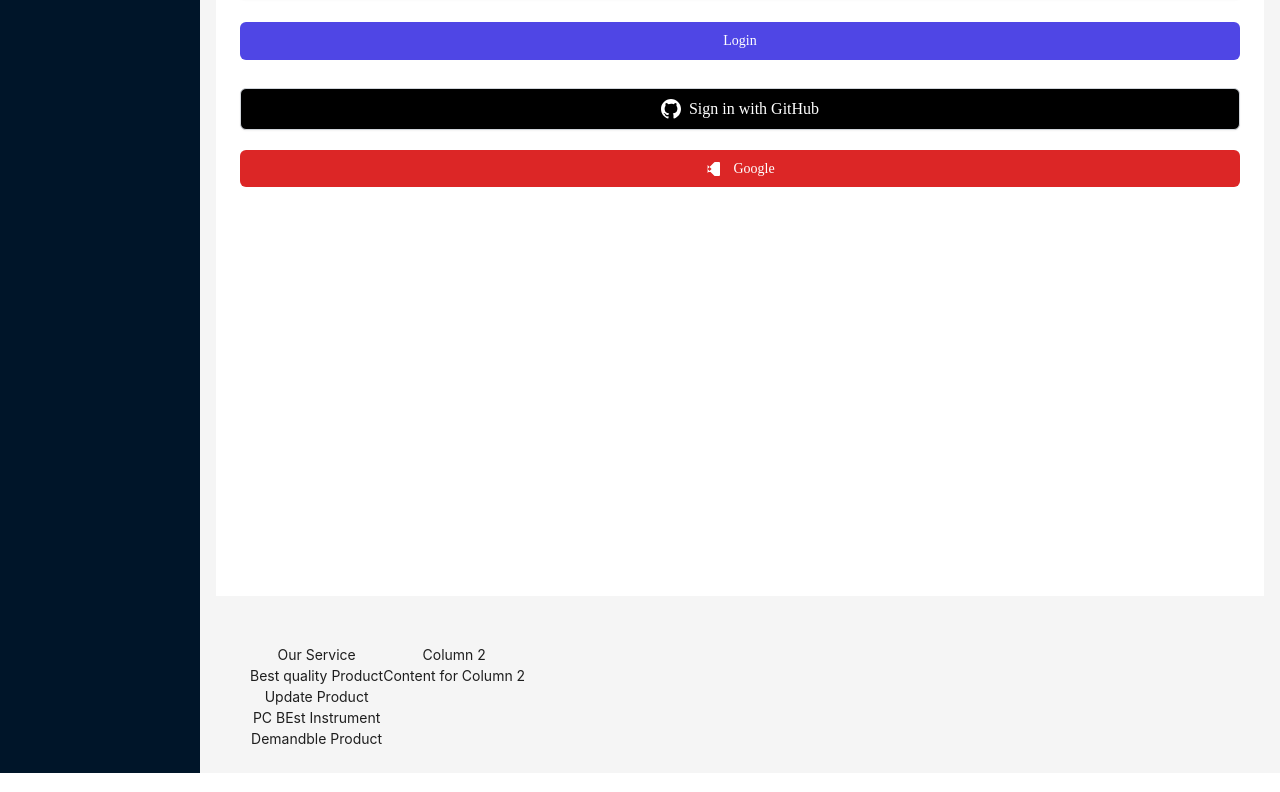
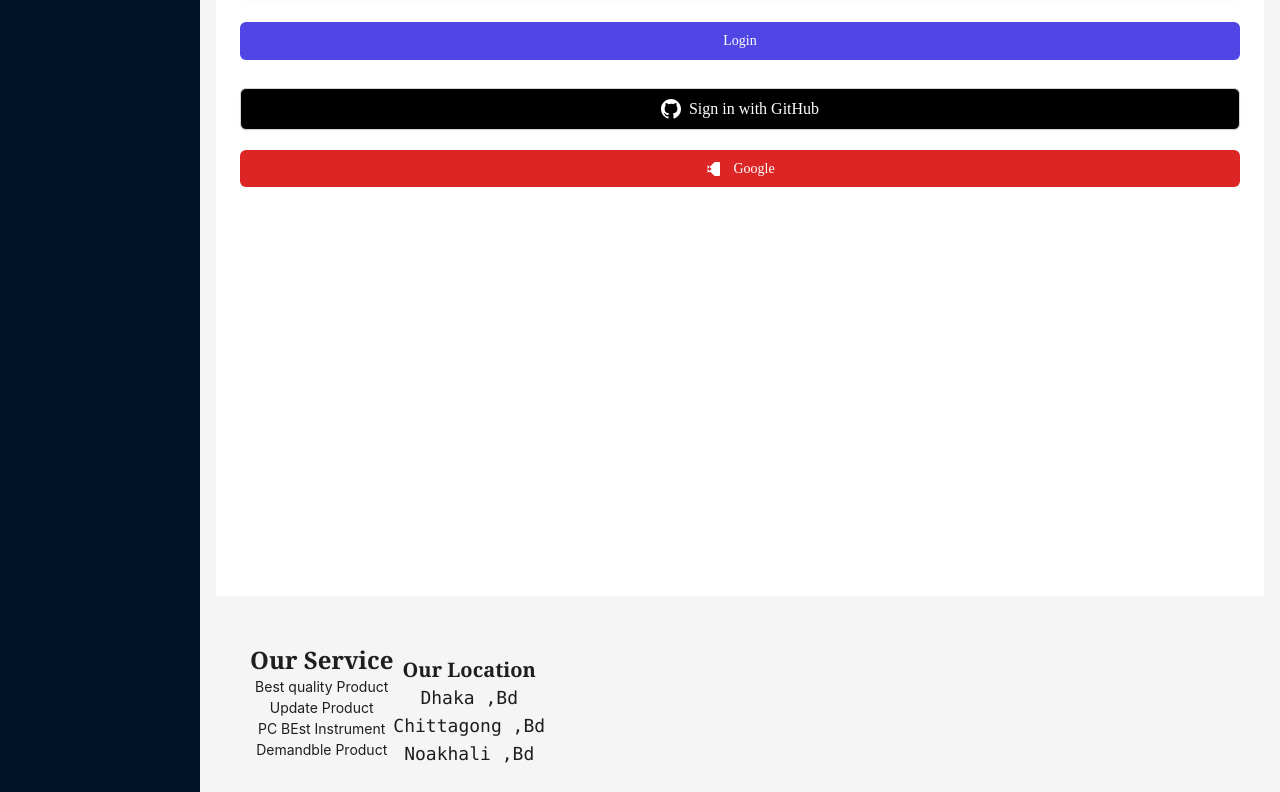
Before and after one commit to sarwar-asik/Cheap-pc-builder, a Next.js app: page /login in a window 1280 px wide. Shown: the part 340-1132 px from the top of the page. Built offline with nearby package versions, Linux system fonts and the light colour scheme; no server answers.

Commit message:
home done

```diff
--- a/src/components/Footer.js
+++ b/src/components/Footer.js
@@ -7,17 +7,18 @@ const AppFooter = () => {
     <Footer style={{ textAlign: "center" }}>
       <div className="block lg:flex ">
         <div>
-          {/* First column content */}
-          <h3>Our Service </h3>
+
+          <h3 className="text-2xl font-bold font-serif">Our Service </h3>
           <p>Best quality Product</p>
           <p>Update Product</p>
           <p>PC BEst Instrument</p>
           <p>Demandble Product</p>
         </div>
         <div>
-          {/* Second column content */}
-          <h3>Column 2</h3>
-          <p>Content for Column 2</p>
+        <h3 className="text-xl font-bold font-serif mt-3">Our Location </h3>
+          <p className="font-mono text-lg ">Dhaka ,Bd</p>
+          <p className="font-mono text-lg ">Chittagong ,Bd</p>
+          <p className="font-mono text-lg ">Noakhali ,Bd</p>
         </div>
 
       </div>
```
